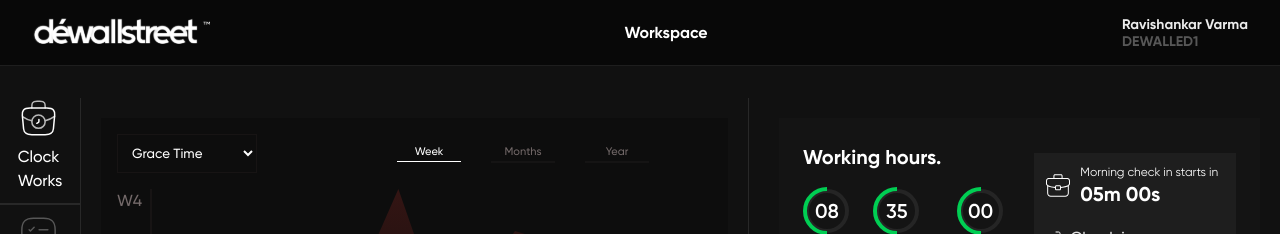
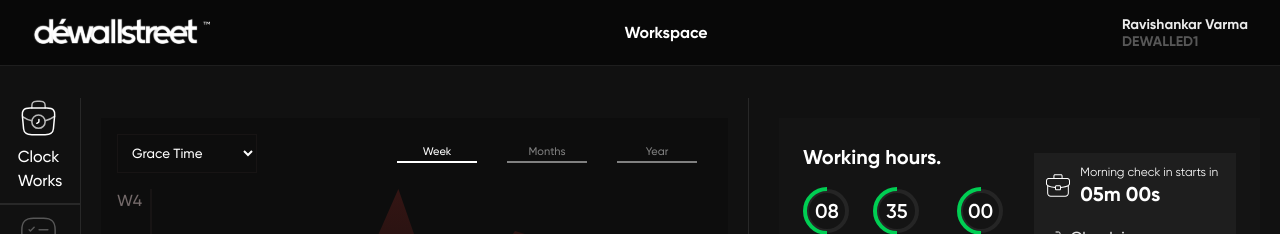
Before and after one commit to chieftain-defutura/Dewallstreet-Timesheet, a React (Vite) app: page /home in a window 1280 px wide. Shown: the top 234 px of the page. Built offline with nearby package versions, Linux system fonts and the light colour scheme.

Commit message:
chore: pull main

```diff
--- a/src/components/Assigntasks/Timelinegraph/timelinegraph.css
+++ b/src/components/Assigntasks/Timelinegraph/timelinegraph.css
@@ -20,10 +20,9 @@
   display: flex;
   gap: 30px;
 }
-.week > div {
-  border-bottom: 1px solid white;
+/* .week > div {
   width: 64px;
-}
+} */
 .time_period > .week > a {
   color: white;
 }
@@ -72,11 +71,11 @@
   flex-direction: column;
   gap: 8px;
 }
-.month > div,
+/* .month > div,
 .year > div {
   border: 1px solid rgb(21, 20, 20);
   width: 64px;
-}
+} */
 .month > a,
 .year > a {
   color: rgb(115, 105, 105);
@@ -92,9 +91,9 @@
     gap: 10px;
   }
 }
-.active a {
+/* .active a {
   background-color: white;
-}
+} */
 @media (max-width: 480px) {
   .timeline_graph_main {
     width: 360px;
--- a/src/components/Assigntasks/Timelinegraph/timelinegraph.jsx
+++ b/src/components/Assigntasks/Timelinegraph/timelinegraph.jsx
@@ -2,7 +2,7 @@
 
 import React, { useState } from "react";
 import { Link } from "react-router-dom";
-import { useLocation } from "react-router-dom";
+// import { useLocation } from "react-router-dom";
 // import { BrowserRouter as Router } from "react-router-dom";
 // import { NavLink } from "react-router-dom";
 import graphchart from "../../../assets/images/graphchart.svg";
@@ -10,18 +10,20 @@ import graphchart from "../../../assets/images/graphchart.svg";
 import "./timelinegraph.css";
 
 const Timelinegraph = () => {
-  const location = useLocation();
-  const { pathname } = location;
-  const splitLocation = pathname.split("/");
+  // const location = useLocation();
+  // const { pathname } = location;
+  // const splitLocation = pathname.split("/");
   // console.log(pathname);
   // const location = useLocation();
   // const { pathname } = location;
   // const splitLocation = pathname.split("/");
-  const [clickable, setClickable] = useState(true);
+  // const [clickable, setClickable] = useState(true);
 
   // const clickHandler = (event) => {
   //   event.preventDefault();
   // };
+  const [toggle, setToggle] = useState("week");
+  // const handleChange = () => setToggle("month");
   return (
     // <Router>
     <div className="timeline_graph_main">
@@ -36,53 +38,93 @@ const Timelinegraph = () => {
         </form>
         <div className="time_period">
           <div className="week">
-            {/* <li className={splitLocation[1] === "" ? "active" : ""}> */}
-            {/* <li> */}
-            {/* <NavLink exact activeClassName="active" to="/wall"> */}
-            {/* <li className={splitLocation[1] === "week" ? "active" : ""}> */}
-            <Link style={{ pointerEvents: clickable ? "" : "none" }} to="/home">
-              {/* <Link to="/home"> */}
-              {/* {pathname === "/home" ? (
-                  <h5 style={{ color: "white" }}> Week</h5>
-                ) : (
-                  <h5 style={{ color: "grey" }}> Week</h5>
-                )} */}
-              {/* <Link onClick={ClickHandler} to="/home"> */}
-              Week
-            </Link>
-            {/* </li> */}
-
-            {/* <button onClick={() => setClickable(!clickable)}>Toggle</button> */}
-            {/* </NavLink> */}
-            {/* </li> */}
-            {/* </li> */}
-            <div className="horizontal_line_week"></div>
+            {toggle === "week" ? (
+              <>
+                <div
+                  onClick={() => setToggle("week")}
+                  style={{ color: "white" }}
+                >
+                  Week
+                </div>
+                <div
+                  className="horizontal_line"
+                  style={{ border: "1px solid white" }}
+                ></div>
+              </>
+            ) : (
+              <>
+                <div
+                  onClick={() => setToggle("week")}
+                  style={{ color: "grey" }}
+                >
+                  Week
+                </div>
+                <div
+                  className="horizontal_line"
+                  style={{ border: "1px solid grey" }}
+                ></div>
+              </>
+            )}
           </div>
           <div className="month">
-            {/* <li className={splitLocation[1] === "months" ? "active" : ""}> */}
-            <Link
-              style={{
-                pointerEvents: clickable ? "" : "none",
-              }}
-              to="/months"
-            >
-              {/* <NavLink exact activeClassName="active" to="/months"> */}
-              Months
-              {/* </NavLink> */}
-            </Link>
-            {/* </li> */}
-            <div className="horizontal_line"></div>
+            {toggle === "month" ? (
+              <>
+                <div
+                  onClick={() => setToggle("month")}
+                  style={{ color: "white" }}
+                >
+                  Months
+                </div>
+                <div
+                  className="horizontal_line"
+                  style={{ border: "1px solid white" }}
+                ></div>
+              </>
+            ) : (
+              <>
+                <div
+                  onClick={() => setToggle("month")}
+                  style={{ color: "grey" }}
+                >
+                  Months
+                </div>
+                <div
+                  className="horizontal_line"
+                  style={{ border: "1px solid grey" }}
+                ></div>
+              </>
+            )}
           </div>
           <div className="year">
-            {/* <li className={splitLocation[1] === "year" ? "active" : ""}> */}
-            <Link style={{ pointerEvents: clickable ? "" : "none" }} to="/year">
-              {/* <NavLink exact activeClassName="active" to="/year"> */}
-              Year
-              {/* </NavLink> */}
-            </Link>
-            {/* </li> */}
-
-            <div className="horizontal_line"></div>
+            {toggle === "year" ? (
+              <>
+                <div
+                  className="year"
+                  onClick={() => setToggle("year")}
+                  style={{ color: "white" }}
+                >
+                  Year
+                </div>
+                <div
+                  className="horizontal_line"
+                  style={{ border: "1px solid white" }}
+                ></div>
+              </>
+            ) : (
+              <>
+                <div
+                  className="year"
+                  onClick={() => setToggle("year")}
+                  style={{ color: "grey" }}
+                >
+                  Year
+                </div>
+                <div
+                  className="horizontal_line"
+                  style={{ border: "1px solid grey" }}
+                ></div>
+              </>
+            )}
           </div>
         </div>
       </div>
--- a/src/components/Assigntasks/WorkingHours/WorkingHours.css
+++ b/src/components/Assigntasks/WorkingHours/WorkingHours.css
@@ -145,6 +145,11 @@
     display: flex;
   }
 }
+@media (max-width: 813px) {
+  .workingcheckin_page {
+    padding: 20px;
+  }
+}
 @media (max-width: 480px) {
   .workingcheckin_page {
     width: 400px;
```
